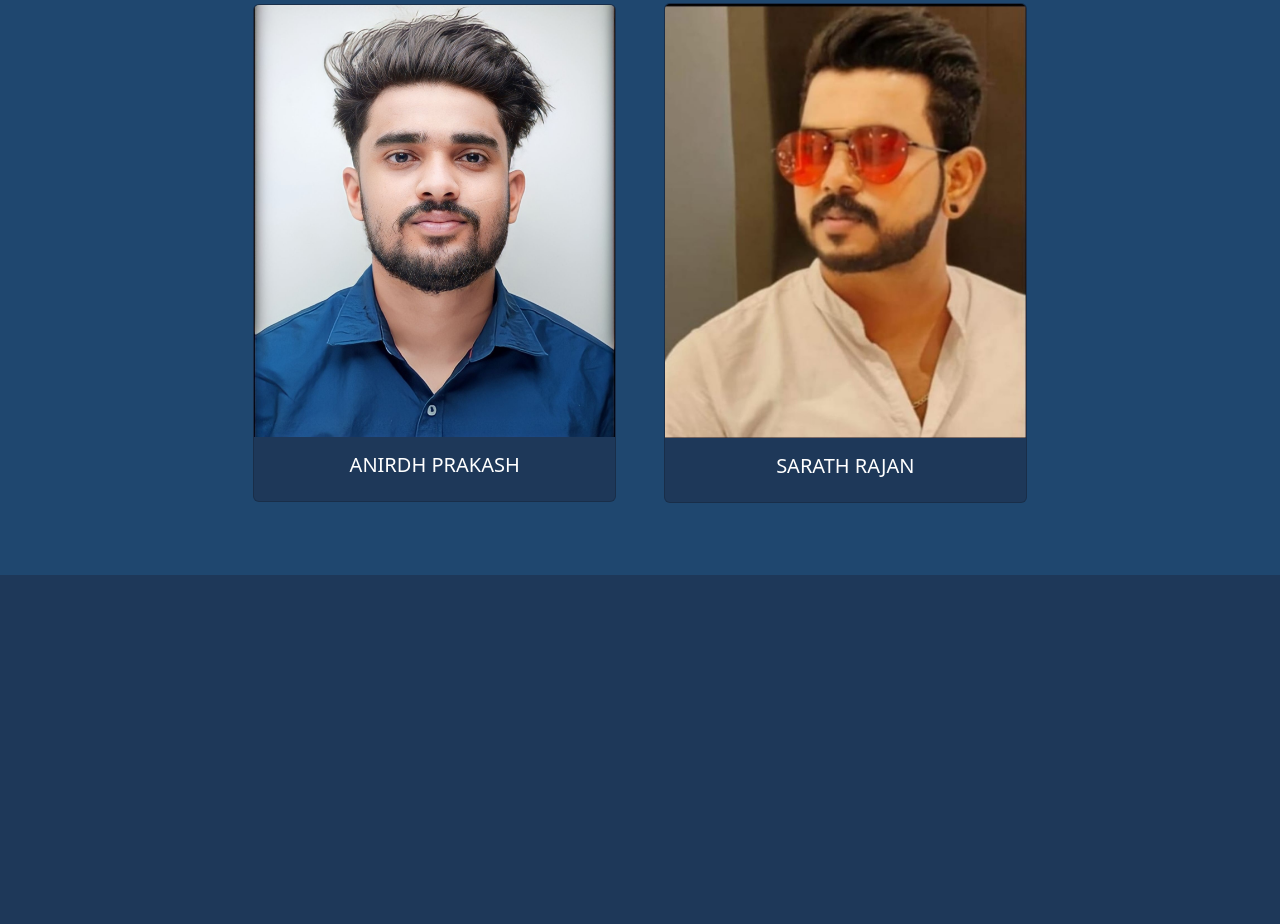
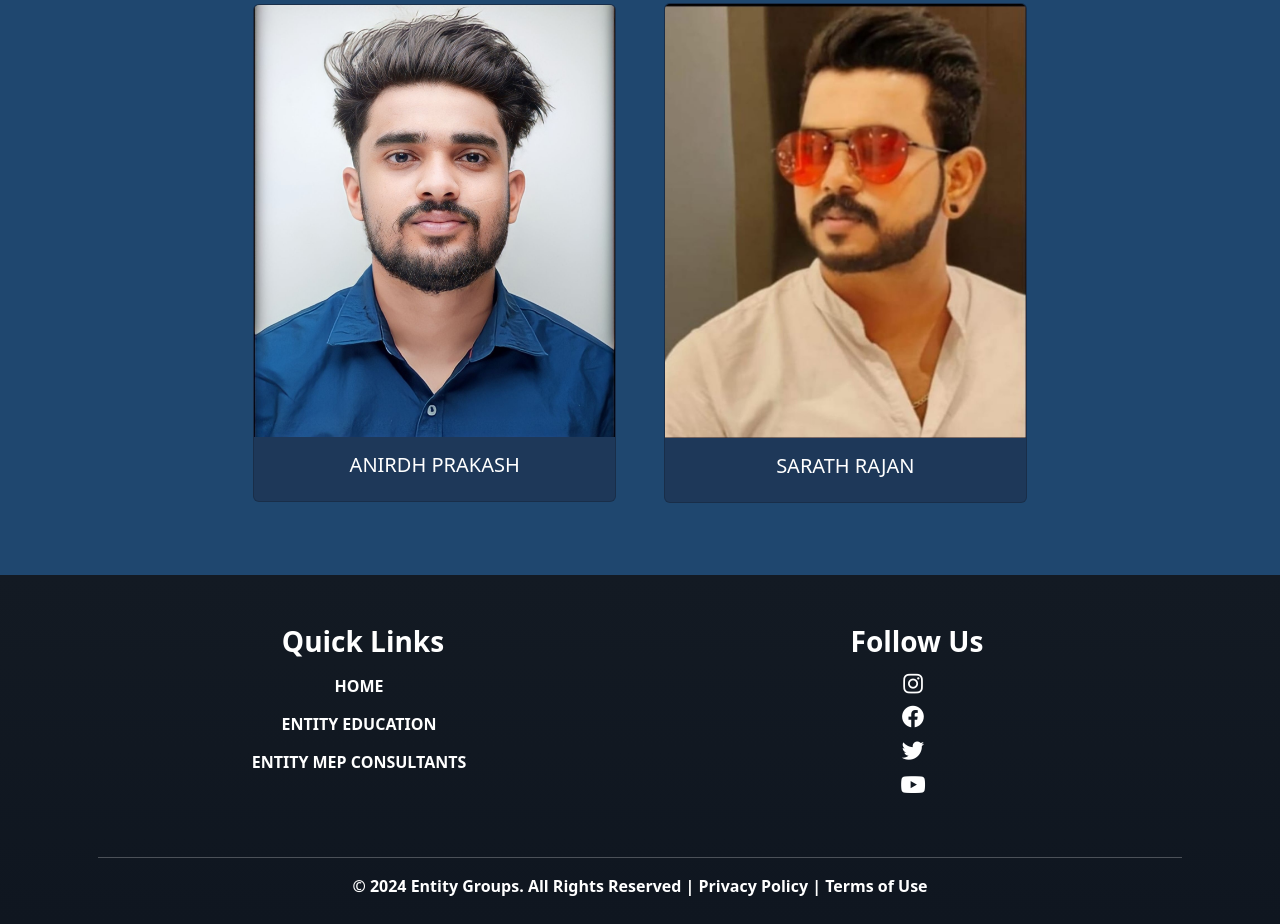
Before and after one commit to akshay-joseph-justin/entity, a plain HTML site: page index.html in a window 1280 px wide. Shown: the part 947-1871 px from the top of the page. Before the commit the page ends 1522 px from the top, so only its background shows below. Drawn offline with nearby package versions, Linux system fonts and the light colour scheme.

Commit message:
Update index.html

```diff
--- a/index.html
+++ b/index.html
@@ -123,6 +123,49 @@
     </section>
 
 
+    <footer style="background-image: linear-gradient(#131a23,#0f1620);"> <!-- #131a23 -->
+      <div class="container p-3" >  <!-- Wrap your content in a container for proper alignment -->
+        <div class="container my- text-center">
+          <div class="row">
+            <div class="col-md my-4">
+              <h3 class="text-white fw-bold">Quick Links</h3>
+              <ul style="list-style-type: none; margin-left: -40px; ">  <!-- Add this style -->
+                <li><a class="btn fw-bold text-white" href="index.html">HOME</a></li>
+                <li><a class="btn fw-bold text-white" href="education.html">ENTITY EDUCATION</a></li>
+                <li><a class="btn fw-bold text-white" href="mep.html">ENTITY MEP CONSULTANTS</a></li>
+
+                <!-- Add more categories here -->
+              </ul>
+            </div>
+
+
+            <div class="col-md my-4 text-white">
+
+              <div class="footer-social">
+               <h3 class="fw-bold text-center">Follow Us</h3>
+                <ul style="list-style: none;" class="text-center"> <!-- Add this style -->
+                  <li><a href="#" class="text-black" style="margin-left: -40px; text-decoration: none; font-size: 1.4rem;"><i class="fab fa-instagram" style="color: white; font-size: 1.4rem;"></i></a></li>
+                  <li><a href="#" class="text-black" style="margin-left: -40px; text-decoration: none; font-size: 1.4rem;"><i class="fab fa-facebook" style="color: white; font-size: 1.4rem;"></i></a></li>
+                  <li><a href="#" class="text-black" style="margin-left: -40px; text-decoration: none; font-size: 1.4rem;"><i class="fab fa-twitter" style="color: white; font-size: 1.4rem;"></i></a></li>
+                  <li><a href="#" class="text-black" style="margin-left: -40px; text-decoration: none; font-size: 1.4rem;"><i class="fab fa-youtube" style="color: white; font-size: 1.4rem;"></i></a></li>
+                  <!-- Add more social icons and links here -->
+                </ul>
+              </div>
+            </div>
+
+          </div>
+          <hr>
+          <div class="row text-center">
+            <div class="col-md-12">
+              <strong class="copyrights text-center text-white ">© 2024 Entity Groups. All Rights Reserved | Privacy Policy | Terms of Use</strong>
+            </div>
+          </div>
+        </div>
+    </div>
+    </div>
+    </footer>
+
+
 
      <script src="https://cdn.jsdelivr.net/npm/@popperjs/core@2.11.8/dist/umd/popper.min.js" integrity="sha384-I7E8VVD/ismYTF4hNIPjVp/Zjvgyol6VFvRkX/vR+Vc4jQkC+hVqc2pM8ODewa9r" crossorigin="anonymous"></script>
 	<script src="js/bootstrap.js"></script>
```
